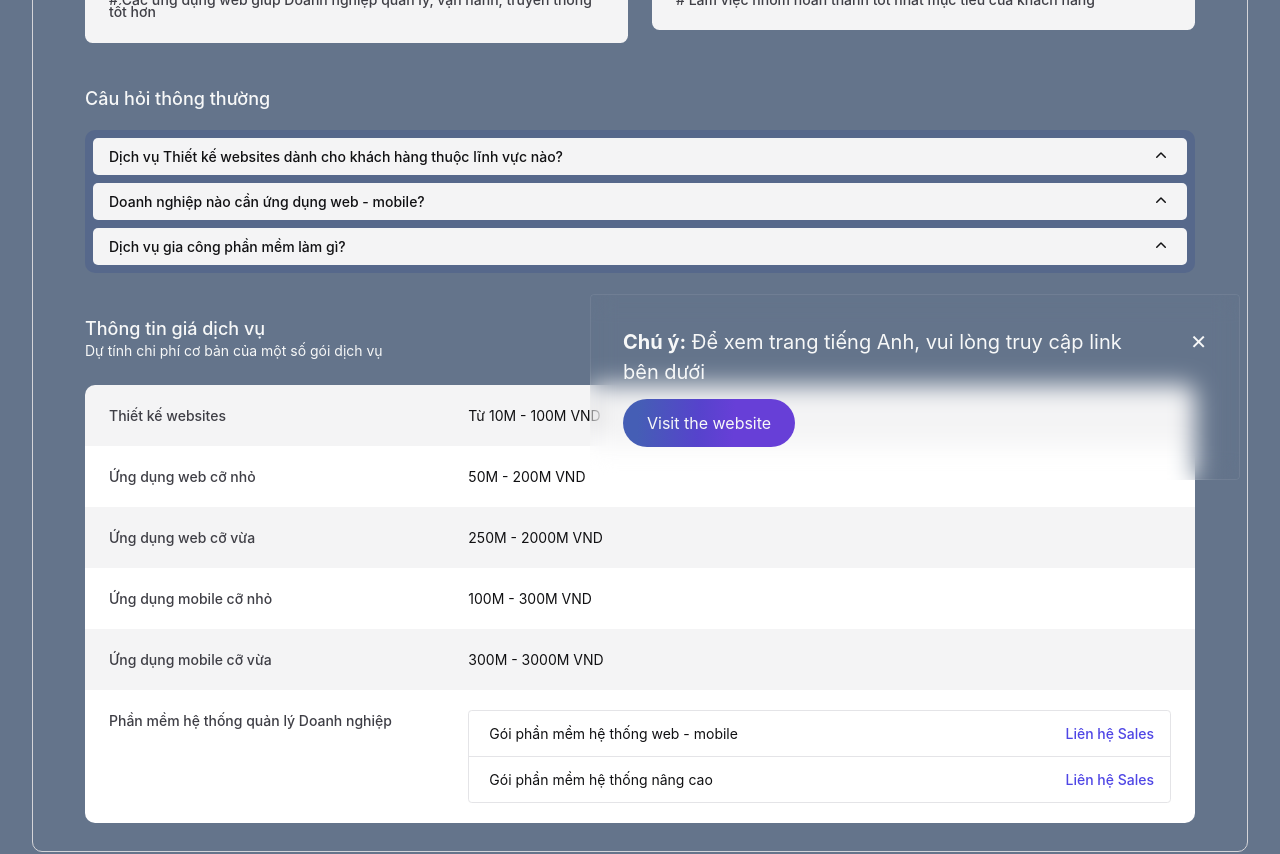
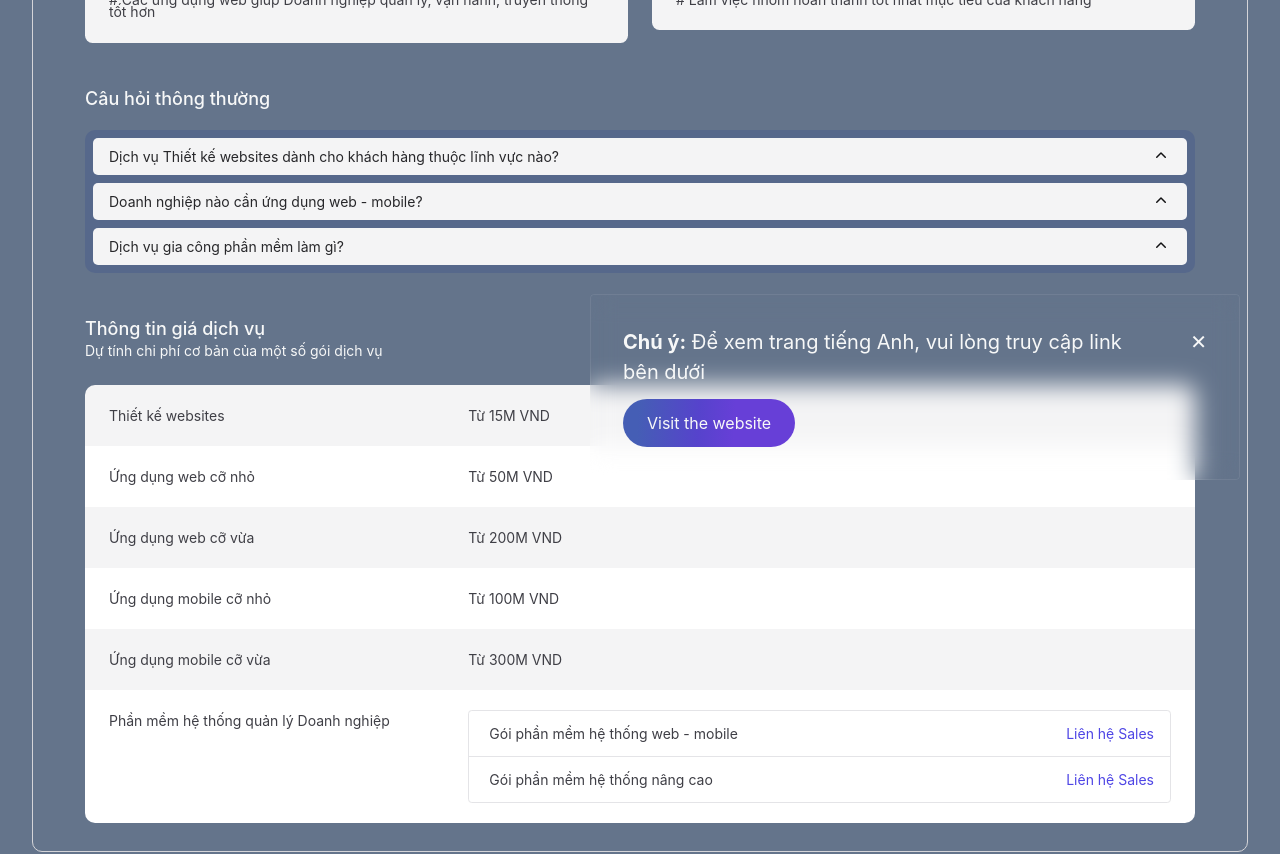
Before and after one commit to anlett10/kienkhoa-1, a Next.js app: page /about in a window 1280 px wide. Shown: the part 280-1134 px from the top of the page. Built offline with nearby package versions, Linux system fonts and the light colour scheme.

Commit message:
imp. about page

```diff
--- a/app/about/ActionTabs.tsx
+++ b/app/about/ActionTabs.tsx
@@ -49,7 +49,7 @@ export default function ActionTabs() {
               key={category}
               className={({ selected }) =>
                 clsx(
-                  "w-full rounded-lg py-2.5 text-sm font-medium leading-5",
+                  "font-small w-full rounded-lg py-2.5 text-sm leading-5",
                   "ring-white ring-opacity-60 ring-offset-2 ring-offset-blue-500 focus:outline-none focus:ring-2",
                   selected
                     ? "bg-white text-gray-1000 shadow"
@@ -76,7 +76,7 @@ export default function ActionTabs() {
                     key={post.id}
                     className="relative rounded-md p-3 hover:bg-gray-400"
                   >
-                    <h3 className="text-sm font-medium leading-5 text-gray-700">
+                    <h3 className="font-small text-sm leading-5 text-gray-700">
                       {post.title}
                     </h3>
                     <a
--- a/app/about/Disclosure.tsx
+++ b/app/about/Disclosure.tsx
@@ -10,7 +10,7 @@ export default function Accordion() {
         <Disclosure>
           {({ open }) => (
             <>
-              <Disclosure.Button className="flex w-full justify-between rounded-lg bg-gray-100 px-4 py-2 text-left text-sm font-medium text-gray-1000 hover:bg-gray-400 focus:outline-none focus-visible:ring focus-visible:ring-purple-500 focus-visible:ring-opacity-75">
+              <Disclosure.Button className="font-small flex w-full justify-between rounded-lg bg-gray-100 px-4 py-2 text-left text-sm text-gray-800 hover:bg-gray-400 focus:outline-none focus-visible:ring focus-visible:ring-purple-500 focus-visible:ring-opacity-75">
                 <span>
                   Dịch vụ Thiết kế websites dành cho khách hàng thuộc lĩnh vực
                   nào?
@@ -33,7 +33,7 @@ export default function Accordion() {
         <Disclosure as="div" className="mt-2">
           {({ open }) => (
             <>
-              <Disclosure.Button className="flex w-full justify-between rounded-lg bg-gray-100 px-4 py-2 text-left text-sm font-medium text-gray-1000 hover:bg-gray-400 focus:outline-none focus-visible:ring focus-visible:ring-purple-500 focus-visible:ring-opacity-75">
+              <Disclosure.Button className="font-small flex w-full justify-between rounded-lg bg-gray-100 px-4 py-2 text-left text-sm text-gray-800 hover:bg-gray-400 focus:outline-none focus-visible:ring focus-visible:ring-purple-500 focus-visible:ring-opacity-75">
                 <span>Doanh nghiệp nào cần ứng dụng web - mobile?</span>
                 <ChevronUpIcon
                   className={`${
@@ -51,7 +51,7 @@ export default function Accordion() {
         <Disclosure as="div" className="mt-2">
           {({ open }) => (
             <>
-              <Disclosure.Button className="flex w-full justify-between rounded-lg bg-gray-100 px-4 py-2 text-left text-sm font-medium text-gray-1000 hover:bg-gray-400 focus:outline-none focus-visible:ring focus-visible:ring-purple-500 focus-visible:ring-opacity-75">
+              <Disclosure.Button className="font-small flex w-full justify-between rounded-lg bg-gray-100 px-4 py-2 text-left text-sm text-gray-800 hover:bg-gray-400 focus:outline-none focus-visible:ring focus-visible:ring-purple-500 focus-visible:ring-opacity-75">
                 <span>Dịch vụ gia công phần mềm làm gì?</span>
                 <ChevronUpIcon
                   className={`${
--- a/app/about/Tabs.tsx
+++ b/app/about/Tabs.tsx
@@ -51,7 +51,7 @@ export default function Tabs() {
               key={category}
               className={({ selected }) =>
                 clsx(
-                  "w-full rounded-lg py-2.5 text-sm font-medium leading-5",
+                  "font-small w-full rounded-lg py-2.5 text-sm leading-5",
                   "ring-white ring-opacity-60 ring-offset-2 ring-offset-blue-500 focus:outline-none focus:ring-2",
                   selected
                     ? "bg-white text-gray-1000 shadow"
@@ -78,7 +78,7 @@ export default function Tabs() {
                     key={post.id}
                     className="relative rounded-md p-3 hover:bg-gray-400"
                   >
-                    <h3 className="text-sm font-medium leading-5 text-gray-700">
+                    <h3 className="font-small text-sm leading-5 text-gray-700">
                       {post.title}
                     </h3>
                     <a
--- a/app/about/page.tsx
+++ b/app/about/page.tsx
@@ -32,50 +32,50 @@ export default function About() {
       <div className="border-gray-200 px-6">
         <dl>
           <div className="rounded-t-2xl bg-gray-100 px-4 py-5 sm:grid sm:grid-cols-3 sm:gap-4 sm:px-6">
-            <dt className="text-sm font-medium text-gray-700">
+            <dt className="font-small text-sm text-gray-700">
               Thiết kế websites
             </dt>
-            <dd className="mt-1 text-sm text-gray-1000 sm:col-span-2 sm:mt-0">
-              Từ 10M - 100M VND
+            <dd className="mt-1 text-sm text-gray-700 sm:col-span-2 sm:mt-0">
+              Từ 15M VND
             </dd>
           </div>
           <div className="bg-white px-4 py-5 sm:grid sm:grid-cols-3 sm:gap-4 sm:px-6">
-            <dt className="text-sm font-medium text-gray-700">
+            <dt className="font-small text-sm text-gray-700">
               Ứng dụng web cỡ nhỏ
             </dt>
-            <dd className="mt-1 text-sm text-gray-1000 sm:col-span-2 sm:mt-0">
-              50M - 200M VND
+            <dd className="mt-1 text-sm text-gray-700 sm:col-span-2 sm:mt-0">
+              Từ 50M VND
             </dd>
           </div>
           <div className="bg-gray-100 px-4 py-5 sm:grid sm:grid-cols-3 sm:gap-4 sm:px-6">
-            <dt className="text-sm font-medium text-gray-700">
+            <dt className="font-small text-sm text-gray-700">
               Ứng dụng web cỡ vừa
             </dt>
-            <dd className="mt-1 text-sm text-gray-1000 sm:col-span-2 sm:mt-0">
-              250M - 2000M VND
+            <dd className="mt-1 text-sm text-gray-700 sm:col-span-2 sm:mt-0">
+              Từ 200M VND
             </dd>
           </div>
           <div className="bg-white px-4 py-5 sm:grid sm:grid-cols-3 sm:gap-4 sm:px-6">
-            <dt className="text-sm font-medium text-gray-700">
+            <dt className="font-small text-sm text-gray-700">
               Ứng dụng mobile cỡ nhỏ
             </dt>
-            <dd className="mt-1 text-sm text-gray-1000 sm:col-span-2 sm:mt-0">
-              100M - 300M VND
+            <dd className="mt-1 text-sm text-gray-700 sm:col-span-2 sm:mt-0">
+              Từ 100M VND
             </dd>
           </div>
           <div className="bg-gray-100 px-4 py-5 sm:grid sm:grid-cols-3 sm:gap-4 sm:px-6">
-            <dt className="text-sm font-medium text-gray-700">
+            <dt className="font-small text-sm text-gray-700">
               Ứng dụng mobile cỡ vừa
             </dt>
-            <dd className="mt-1 text-sm text-gray-1000 sm:col-span-2 sm:mt-0">
-              300M - 3000M VND
+            <dd className="mt-1 text-sm text-gray-700 sm:col-span-2 sm:mt-0">
+              Từ 300M VND
             </dd>
           </div>
           <div className="rounded-b-2xl bg-white px-4 py-5 sm:grid sm:grid-cols-3 sm:gap-4 sm:px-6">
-            <dt className="text-sm font-medium text-gray-700">
+            <dt className="font-small text-sm text-gray-700">
               Phần mềm hệ thống quản lý Doanh nghiệp{" "}
             </dt>
-            <dd className="mt-1 text-sm text-gray-1000 sm:col-span-2 sm:mt-0">
+            <dd className="mt-1 text-sm text-gray-700 sm:col-span-2 sm:mt-0">
               <ul
                 role="list"
                 className="divide-y divide-gray-200 rounded-md border border-gray-200"
@@ -89,7 +89,7 @@ export default function About() {
                   <div className="ml-4 flex-shrink-0">
                     <a
                       href="/contact"
-                      className="font-medium text-indigo-600 hover:text-indigo-500"
+                      className="font-small text-indigo-600 hover:text-indigo-500"
                     >
                       Liên hệ Sales
                     </a>
@@ -104,7 +104,7 @@ export default function About() {
                   <div className="ml-4 flex-shrink-0">
                     <a
                       href="/contact"
-                      className="font-medium text-indigo-600 hover:text-indigo-500"
+                      className="font-small text-indigo-600 hover:text-indigo-500"
                     >
                       Liên hệ Sales
                     </a>
--- a/app/contact/CalCom.tsx
+++ b/app/contact/CalCom.tsx
@@ -40,7 +40,7 @@ const CalCom = () => {
             <info.icon className="h-5 w-5" aria-hidden="true" />
           </div>
           <div className="sm:min-w-0 sm:flex-1">
-            <p className="text-sm font-semibold leading-8">{info.name}</p>
+            <p className="text-sm font-semibold leading-7">{info.name}</p>
             <p className="text-sm leading-7 text-primary-text">
               {info.description}
             </p>
--- a/app/contact/ContactInfo.tsx
+++ b/app/contact/ContactInfo.tsx
@@ -40,7 +40,7 @@ const ContactInfo = () => {
             <info.icon className="h-5 w-5" aria-hidden="true" />
           </div>
           <div className="sm:min-w-0 sm:flex-1">
-            <p className="text-sm font-semibold leading-8">{info.name}</p>
+            <p className="text-sm font-semibold leading-7">{info.name}</p>
             <p className="text-sm leading-7 text-primary-text">
               {info.description}
             </p>
--- a/app/head.tsx
+++ b/app/head.tsx
@@ -1,10 +1,10 @@
 export default function Head() {
   return (
     <>
-      <title>Thiết kế trang Kienkhoa.com</title>
+      <title>kienkhoa.com - Build Solid Applications</title>
       <meta
         name="description"
-        content="Tạo trang Kiến Khoa sử dụng Next.js, Tailwind và Framer Motion."
+        content="Kiến Khoa - Websites và ứng dụng web, mobile cho Doanh nghiệp"
       />
       <meta name="robots" content="noindex" />
     </>
--- a/package.json
+++ b/package.json
@@ -9,7 +9,7 @@
     "@vercel/analytics": "^0.1.5",
     "class-variance-authority": "^0.3.0",
     "js-cookie": "^3.0.1",
-    "next": "^13.0.8-canary.0",
+    "next": "^13.1.0",
     "react": "18.2.0",
     "react-dom": "18.2.0",
     "react-intersection-observer": "^9.4.1",
```
